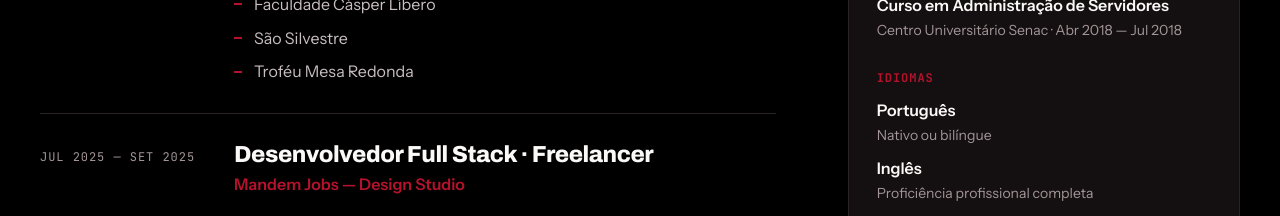
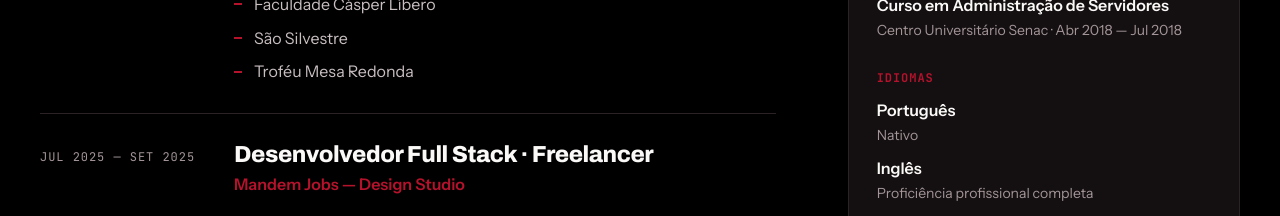
Before and after one commit to giovane-f16/portfolio-projetos, a Next.js app: page / in a window 1280 px wide. Shown: the part 2820-3036 px from the top of the page. Built offline with nearby package versions, Linux system fonts and the light colour scheme.

Commit message:
feat(portfolio): troca Nativo ou bilíngue por Nativo
Co-Authored-By: Claude Opus 5.5 <noreply@anthropic.com>

```diff
--- a/src/data/portfolio.ts
+++ b/src/data/portfolio.ts
@@ -278,7 +278,7 @@ export const profile: PortfolioProfile = {
   languages: [
     {
       name: { en: "Portuguese", pt: "Português" },
-      proficiency: { en: "Native or bilingual", pt: "Nativo ou bilíngue" },
+      proficiency: { en: "Native or bilingual", pt: "Nativo" },
     },
     {
       name: { en: "English", pt: "Inglês" },
```
